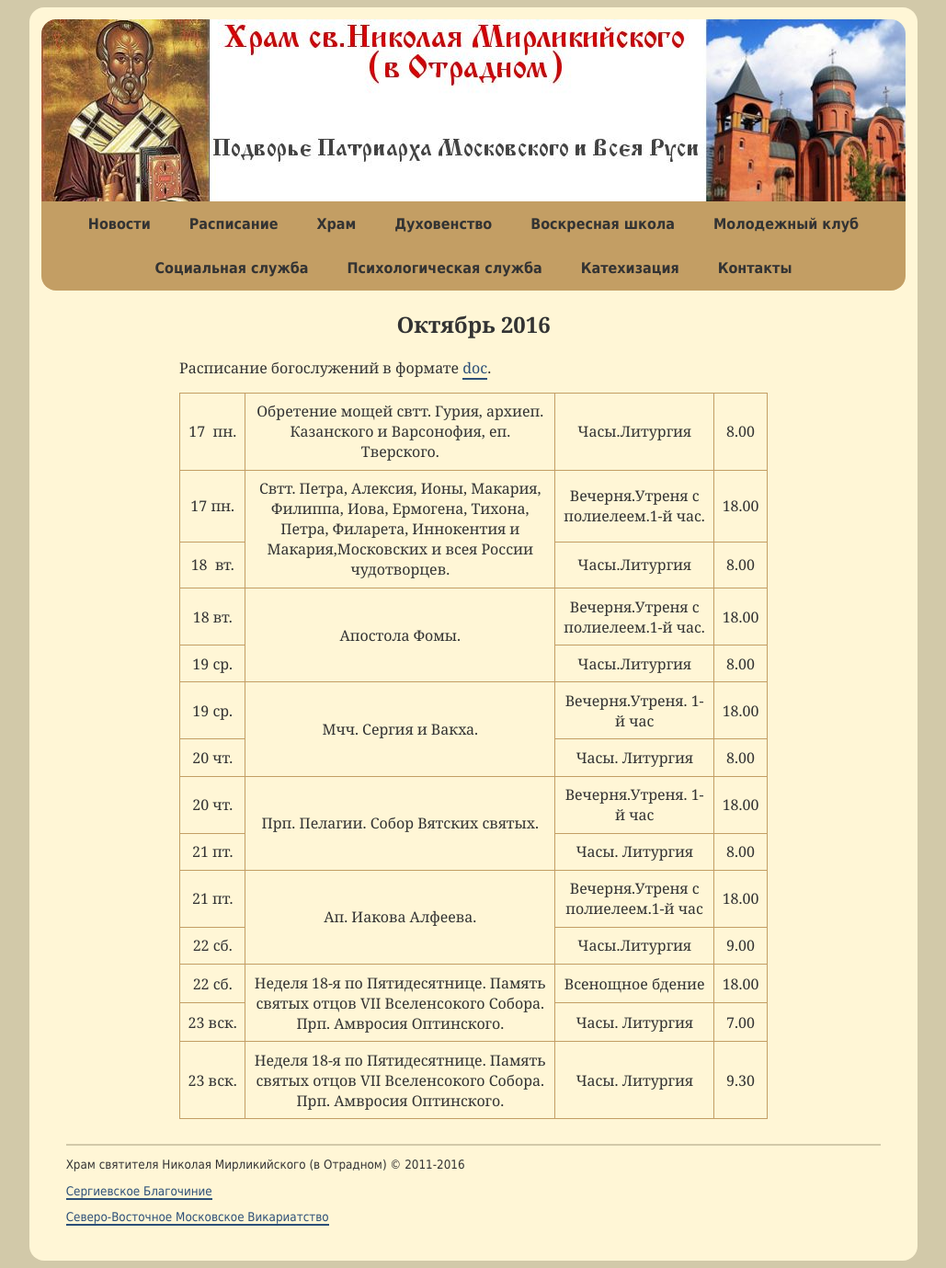
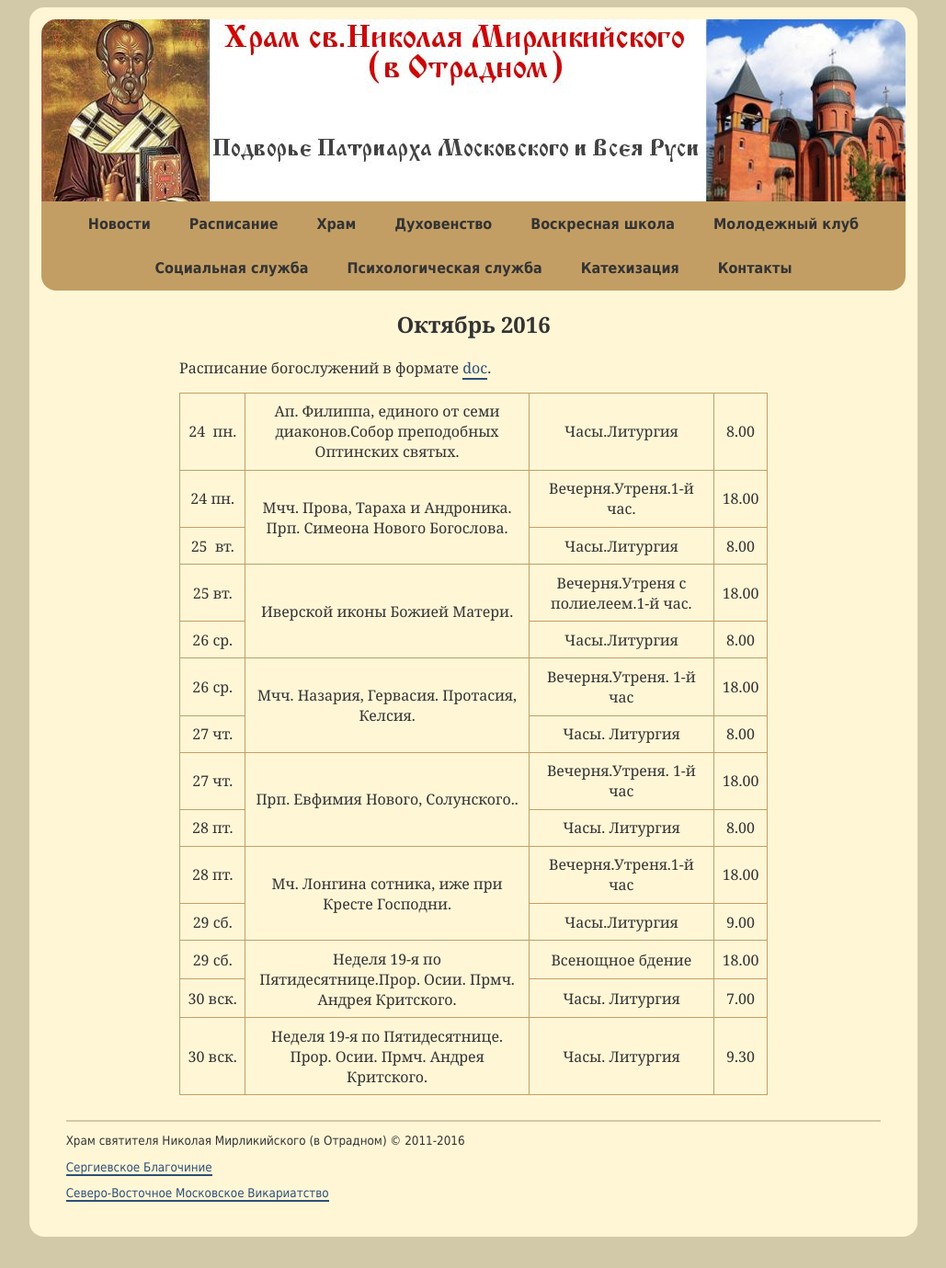
Before and after one commit to hramotradnoe/hramotradnoe.github.io, a Jekyll site: the page built from schedule/index.html, in a window 1280 px wide. Shown: the whole page at 92% size, without its empty margins (125-1154 px from the left). Built offline with Jekyll 4.4.1, drawn with Linux system fonts in a browser that asks for light colours; after the commit the page ends 1353 px from its top, so only the background shows below that.

Commit message:
Update schedule.yml

```diff
--- a/_data/schedule.yml
+++ b/_data/schedule.yml
@@ -1,61 +1,61 @@
 period: Октябрь 2016
 link: "https://docs.google.com/document/d/1mdepnkIII3ZugJmUpfHFDWD7fkn2_BGVVXqCyX-F2cA/edit"
 timetable:
- - description : "Обретение мощей свтт. Гурия, архиеп. Казанского и Варсонофия, еп. Тверского."
+ - description : "Ап. Филиппа, единого от семи диаконов.Собор преподобных Оптинских святых."
    services    :
-      - day   : 17&nbsp; пн.
+      - day   : 24&nbsp; пн.
         time  : '8.00'
         title : "Часы.Литургия"
- - description : "Свтт. Петра, Алексия, Ионы, Макария, Филиппа, Иова, Ермогена, Тихона, Петра, Филарета, Иннокентия и Макария,Московских и всея России чудотворцев."
+ - description : "Мчч. Прова, Тараха и Андроника. Прп. Симеона Нового Богослова."
    services    :
-      - day   : 17&nbsp;пн.
+      - day   : 24&nbsp;пн.
+        time  : '18.00'
+        title : "Вечерня.Утреня.1-й час."
+      - day   : 25&nbsp; вт.
+        time  : '8.00'
+        title : "Часы.Литургия"
+ - description : "Иверской иконы Божией Матери."
+   services    :
+      - day   : 25&nbsp;вт.
         time  : '18.00'
         title : "Вечерня.Утреня с полиелеем.1-й час."
-      - day   : 18&nbsp; вт.
+      - day   : 26&nbsp;ср.
         time  : '8.00'
         title : "Часы.Литургия"
- - description : "Апостола Фомы."
+ - description : "Мчч. Назария, Гервасия. Протасия, Келсия."
    services    :
-      - day   : 18&nbsp;вт.
-        time  : '18.00'
-        title : "Вечерня.Утреня с полиелеем.1-й час."
-      - day   : 19&nbsp;ср.
-        time  : '8.00'
-        title : "Часы.Литургия"
- - description : "Мчч. Сергия и Вакха."
-   services    :
-      - day   : 19&nbsp;ср.
+      - day   : 26&nbsp;ср.
         time  : '18.00'
         title : "Вечерня.Утреня. 1-й час"
-      - day   : 20&nbsp;чт.
+      - day   : 27&nbsp;чт.
         time  : '8.00'
         title : "Часы. Литургия"
- - description : "Прп. Пелагии. Собор Вятских святых."
+ - description : "Прп. Евфимия Нового, Солунского.."
    services    :
-      - day   : 20&nbsp;чт.
+      - day   : 27&nbsp;чт.
         time  : '18.00'
         title : "Вечерня.Утреня. 1-й час"
-      - day   : 21&nbsp;пт.
+      - day   : 28&nbsp;пт.
         time  : '8.00'
         title : "Часы. Литургия"
- - description : "Ап. Иакова Алфеева."
+ - description : "Мч. Лонгина сотника, иже при Кресте Господни."
    services    :
-      - day   : 21&nbsp;пт.
+      - day   : 28&nbsp;пт.
         time  : '18.00'
-        title : "Вечерня.Утреня с полиелеем.1-й час"
-      - day   : 22&nbsp;сб.
+        title : "Вечерня.Утреня.1-й час"
+      - day   : 29&nbsp;сб.
         time  : '9.00'
         title : "Часы.Литургия"
- - description : "Неделя 18-я по Пятидесятнице. Память святых отцов VII Вселенсокого Собора. Прп. Амвросия Оптинского."
+ - description : "Неделя 19-я по Пятидесятнице.Прор. Осии. Прмч. Андрея Критского."
    services    :
-      - day   : 22&nbsp;сб.
+      - day   : 29&nbsp;сб.
         time  : '18.00'
         title : "Всенощное бдение"
-      - day   : 23&nbsp;вск.
+      - day   : 30&nbsp;вск.
         time  : '7.00'
         title : "Часы. Литургия"
- - description : "Неделя 18-я по Пятидесятнице. Память святых отцов VII Вселенсокого Собора. Прп. Амвросия Оптинского."
+ - description : "Неделя 19-я по Пятидесятнице. Прор. Осии. Прмч. Андрея Критского."
    services    :
-      - day   : 23&nbsp;вск.
+      - day   : 30&nbsp;вск.
         time  : '9.30'
         title : "Часы. Литургия"
```
